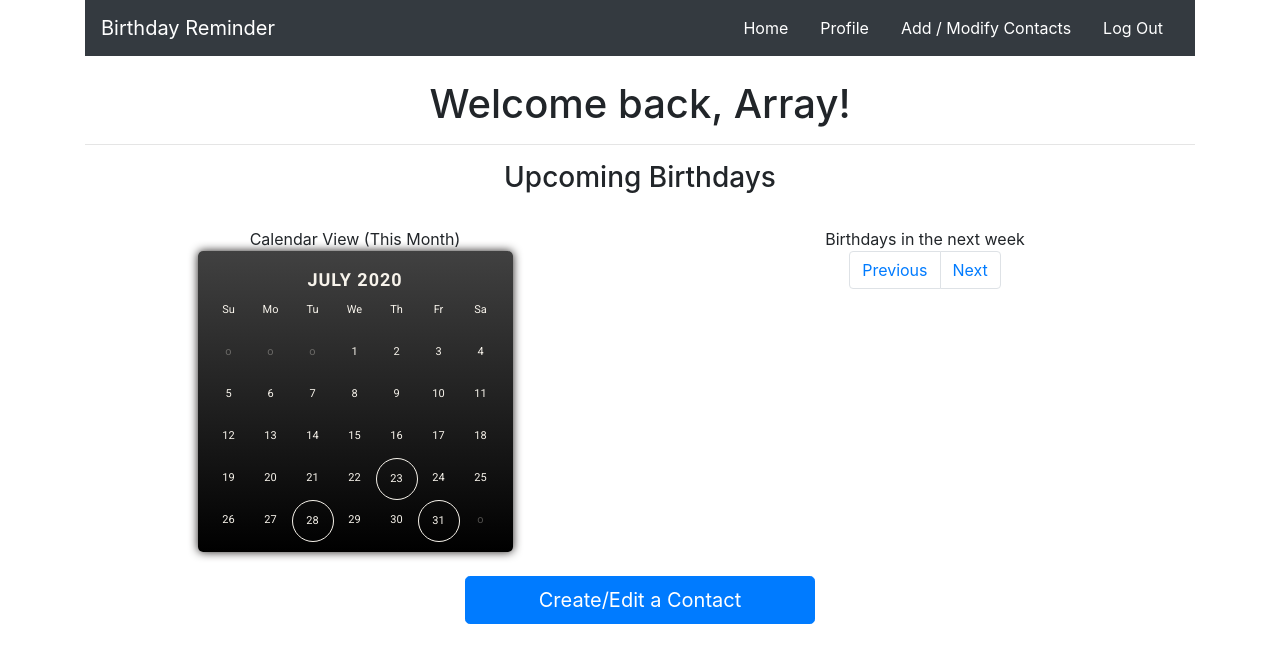
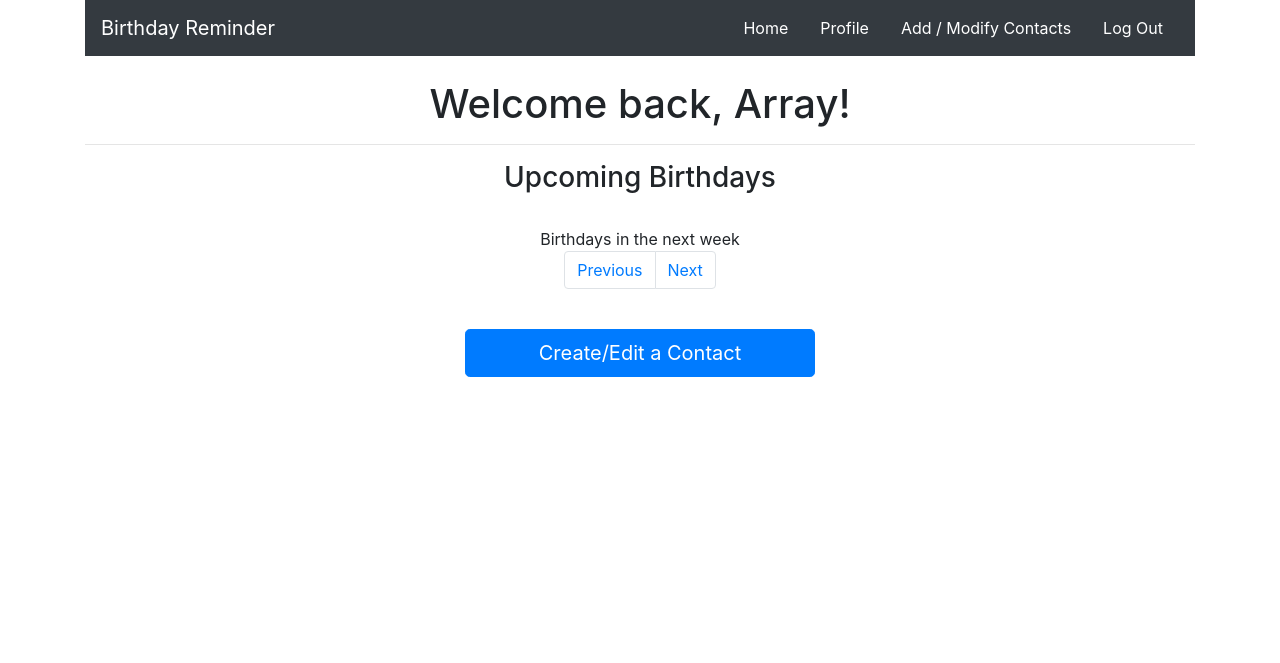
Before and after one commit to ARMonaco/Birthday-Reminder, a PHP site: page /home.php in a window 1280 px wide. Shown: the top 663 px of the page. Run offline with PHP 8.4, Linux system fonts and the light colour scheme; a user stored in the database is signed in; data that the repository does not hold is empty; some libraries are stand-ins or nearby versions.

Commit message:
removed calendar

```diff
--- a/calendar.css
+++ /dev/null
@@ -1,78 +0,0 @@
-@import url(https://fonts.googleapis.com/css?family=Fjalla+One:400|Roboto:400,400italic,700);
-
-body {
-  /* background-color:#282423; */
-}
-
-.jzdbox1 {
-  width:315px;
-  /* background:#332f2e;  */
-  border-radius:5px;
-  overflow:hidden;
-  display:block;
-  margin-bottom:10px;
-  box-shadow:0 0 10px #201d1c;
-  margin:0 auto;
-  /* margin-top:100px; */
-}
-
-.jzdcal {
-  padding:0 10px 10px 10px;
-  box-sizing:border-box!important;
-  background:#749d9e;
-  background: -webkit-linear-gradient(#749d9e, #b3a68b)!important;
-  background: -o-linear-gradient(#749d9e, #b3a68b)!important;
-  background: -moz-linear-gradient(#749d9e, #b3a68b)!important;
-  background: linear-gradient(#414141, #000000)!important;
-}
-
-.jzdcalt {
-  font:18px 'Roboto';
-  font-weight:700;
-  color:#f7f3eb;
-  display:block;
-  margin:18px 0 0 0;
-  text-transform:uppercase;
-  text-align:center;
-  letter-spacing:1px;
-}
-
-.jzdcal span {
-  font:11px 'Roboto';
-  font-weight:400;
-  color:#f7f3eb;
-  text-align:center;
-  width:42px;
-  height:42px;
-  display:inline-block;
-  float:left;
-  overflow:hidden;
-  line-height:40px;
-}
-
-.jzdcal .jzdb:before {
-  opacity:0.3;
-  content:'o';
-}
-
-.circle {
-  border:1px solid #f7f3eb;
-  box-sizing:border-box!important;
-  border-radius:200px!important;
-}
-
-span[data-title]:hover:after,
-div[data-title]:hover:after {
-  font:11px 'Roboto';
-  font-weight:400;
-  content:attr(data-title);
-  position:absolute;
-  margin:0 0 100px;
-  background:#282423;
-  border:1px solid #f7f3eb;
-  color:#f7f3eb;
-  padding:5px;
-  z-index:9999;
-  min-width:150px;
-  max-width:150px;
-}
--- a/calendar.html
+++ /dev/null
@@ -1,50 +0,0 @@
-<div class="jzdbox1 jzdbasf jzdcal">
-
-<div class="jzdcalt">July 2020</div>
-
-<span>Su</span>
-<span>Mo</span>
-<span>Tu</span>
-<span>We</span>
-<span>Th</span>
-<span>Fr</span>
-<span>Sa</span>
-
-
-<span class="jzdb"><!--BLANK--></span>
-<span class="jzdb"><!--BLANK--></span>
-<span class="jzdb"><!--BLANK--></span>
-
-<span>1</span>
-<span>2</span>
-<span>3</span>
-<span>4</span>
-<span>5</span>
-<span>6</span>
-<span>7</span>
-<span>8</span>
-<span>9</span>
-<span>10</span>
-<span>11</span>
-<span>12</span>
-<span>13</span>
-<span>14</span>
-<span>15</span>
-<span>16</span>
-<span>17</span>
-<span>18</span>
-<span>19</span>
-<span>20</span>
-<span>21</span>
-<span>22</span>
-<span class="circle" data-title="John Doe">23</span>
-<span>24</span>
-<span>25</span>
-<span>26</span>
-<span>27</span>
-<span class="circle" data-title="Jane Doe">28</span>
-<span>29</span>
-<span>30</span>
-<span class="circle" data-title="Marissa Doe">31</span>
-<span class="jzdb"><!--BLANK--></span>
-</div>
--- a/home.php
+++ b/home.php
@@ -82,14 +82,10 @@ $tester="hi";
 
 <div class="container">
 <br>
-	<div class="row">
+	<div class="row justify-content-center">
 	<!-- calendar section -->
-		<div class="col">
-			<div class= "text-center">Calendar View (This Month)</div>
-			<div id="cal_temp"></div>
-		</div>
 
-		<div class="col">
+		<div class="col-4">
 
 		<!-- list view section; will have multiple pages when back-end is implemented. -->
 			<div class= "text-center">Birthdays in the next week</div>
```
